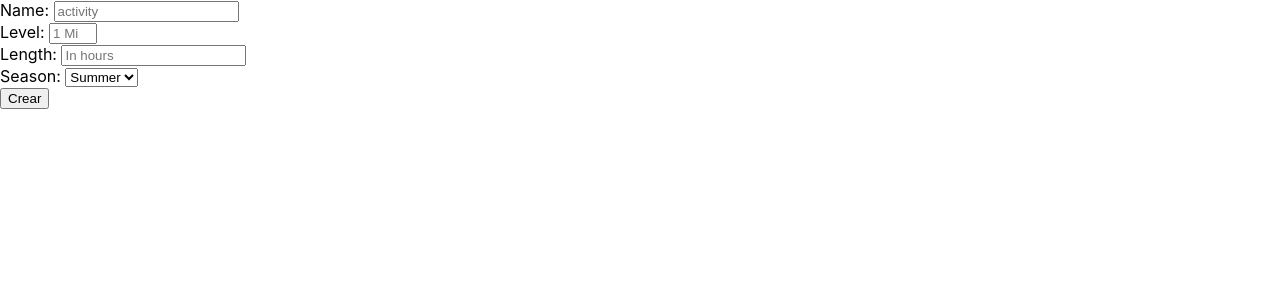
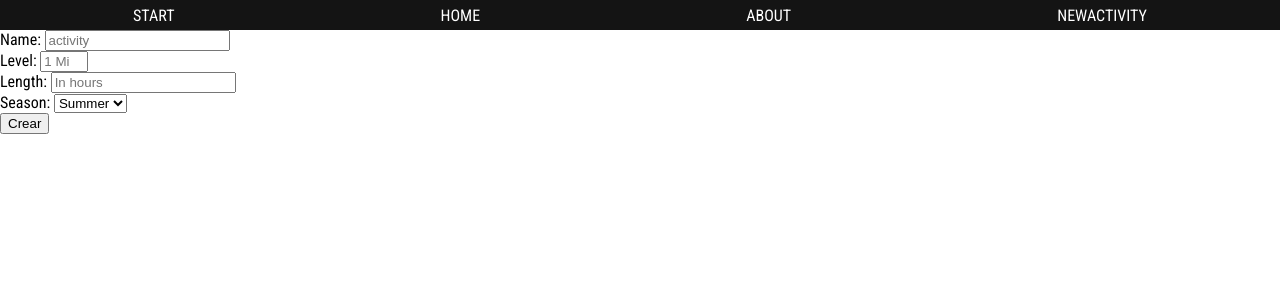
Before and after one commit to matiseisdedos/PI-Countries-FT14a, a React (Create React App) app in the folder client/: page /activity in a window 1280 px wide. Shown: the top 300 px of the page. Built offline with nearby package versions, Linux system fonts and the light colour scheme.

Commit message:
Agregando estilos

```diff
--- a/client/package.json
+++ b/client/package.json
@@ -9,6 +9,7 @@
     "axios": "^0.21.1",
     "react": "^17.0.1",
     "react-dom": "^17.0.1",
+    "react-icons": "^4.2.0",
     "react-redux": "^7.2.4",
     "react-router-dom": "^5.2.0",
     "react-scripts": "4.0.0",
--- a/client/src/App.css
+++ b/client/src/App.css
@@ -1,3 +1,8 @@
+@import url('https://fonts.googleapis.com/css2?family=Roboto+Condensed:wght@300;400;700&display=swap');
+
+body{
+  font-family: 'Roboto Condensed', sans-serif;;
+}
 .App {
   text-align: center;
 }
--- a/client/src/App.js
+++ b/client/src/App.js
@@ -1,14 +1,16 @@
 import './App.css';
-import React, { useState, useEffect } from 'react';
+import React from 'react';
 import PaisesCards from './modules/paisesCards';
 import { Route } from 'react-router-dom'
 import WelcomePage from './modules/welcome/Welcome';
 import addActivity from './modules/formActivity/formAct'
 import DetailCountry from './modules/details/detailCountry';
+import NavBar from './modules/navBar/navBar';
 
 function App() {
   return (
     <>
+      <Route path="/" component={NavBar} />
       <Route exact path="/" component={WelcomePage} />
       <Route exact path="/countries" component={PaisesCards} />
       <Route exact path="/activity" component={addActivity} />
--- a/client/src/modules/details/detailCountry.jsx
+++ b/client/src/modules/details/detailCountry.jsx
@@ -2,6 +2,7 @@ import { useEffect } from "react";
 import React from "react";
 import { connect } from "react-redux";
 import { getDetail } from "../../store/actions/countryDetail";
+import "./detailCountry.modules.css"
 
 function DetailCountry(props) {
     const id = props.match.params.id
@@ -17,9 +18,14 @@ function DetailCountry(props) {
     // }
     return (
         <>
-            <div>
-                {props.country.name}
-                {/*hay que agregar todos los datos*/}
+            {/*id, name, flag, region, capital, subregion, area, population }*/}
+            <div className="detailCountry">
+                <h3>{props.country.name}</h3>
+                <img src={props.country.flag} alt="No se encontro bandera" height="200px" />
+                <p> Continent: {props.country.region}</p>
+                <p> SubRegion: {props.country.subregion}</p>
+                <p> Area: {props.country.area}</p>
+                <p> Population: {props.country.population}</p>
             </div>
         </>
     )
--- /dev/null
+++ b/client/src/modules/details/detailCountry.modules.css
@@ -0,0 +1,16 @@
+a{
+    text-decoration: none;
+    text-transform: uppercase;
+    color: white;
+
+}
+.detailCountry{
+    background-color: #ecedef;
+    text-align: center;
+    margin: 0 auto;
+    max-width: 80%;
+    border-radius: 15px;
+}
+.detailCountry h3{
+    text-transform: uppercase;
+}
--- /dev/null
+++ b/client/src/modules/navBar/navBar.jsx
@@ -0,0 +1,14 @@
+import React from "react"
+import { Link } from "react-router-dom"
+import "./navBar.modules.css"
+
+export default function NavBar() {
+    return (
+        <div className="navBar">
+            <Link to="/">Start</Link>
+            <Link to="/countries">Home</Link>
+            <Link to="#">About</Link>
+            <Link to="#">NewActivity</Link>
+        </div>
+    )
+}
--- /dev/null
+++ b/client/src/modules/navBar/navBar.modules.css
@@ -0,0 +1,12 @@
+.navBar{
+    min-height: 30px;
+    background-color: rgba(0,0,0,0.92);
+    display: flex;
+    align-items: center;
+}
+.navBar a{
+    margin: 0 auto;
+}
+.navBar a:hover{
+    color: #b72c31;
+}
--- a/client/src/modules/paisCard/paisCard.jsx
+++ b/client/src/modules/paisCard/paisCard.jsx
@@ -1,13 +1,16 @@
 import React from "react"
 import { Link } from "react-router-dom"
+import "./paisCard.modules.css"
 
 export default function CountryCard({ id, name, flag, region, capital, subregion, area, population }) {
     return (
         <div className="pais" key={id}>
-            <Link to={`/countries/${id}`}>{name}</Link>
-            <br />
-            <img src={flag} alt="No hay bandera" height="100" />
+            <Link to={`/countries/${id}`}>{name}
+                <br />
+                <img src={flag} alt="No hay bandera" height="100" />
+            </Link>
             <p>{region}</p>
+
         </div>
     )
 }
--- /dev/null
+++ b/client/src/modules/paisCard/paisCard.modules.css
@@ -0,0 +1,14 @@
+.pais{
+    background-color: #ecedef;
+    display: block;
+    margin: 10px;
+    text-align: center;
+    height: 200px;
+    border-radius: 10px;
+}
+.pais a{
+    color: black;
+}
+.pais a:hover{
+    color: #b72c31;
+}
--- a/client/src/modules/paisesCards/index.jsx
+++ b/client/src/modules/paisesCards/index.jsx
@@ -4,6 +4,8 @@ import { connect } from 'react-redux'
 import { Link } from "react-router-dom";
 import { getCountries } from "../../store/actions/countriesActions"
 import PaisCard from "../paisCard/paisCard";
+import './index.modules.css'
+import { IoIosSearch } from "react-icons/io";
 
 
 
@@ -19,10 +21,10 @@ function CountriesCards({ countries, getCountries }) {
         <>
             <form>
                 <input placeholder="Busqueda..." />
-                <button>Search</button>
+                <button><IoIosSearch /></button>
             </form>
 
-            <div className="Cards">
+            <div className="cards">
                 {countries.map(c => <PaisCard
                     id={c.alpha3Code}
                     key={c.alpha3Code}
--- a/client/src/modules/paisesCards/index.modules.css
+++ b/client/src/modules/paisesCards/index.modules.css
@@ -0,0 +1,4 @@
+.cards{
+    display: grid;
+    grid-template-columns: repeat(3, 1fr);
+}
```
